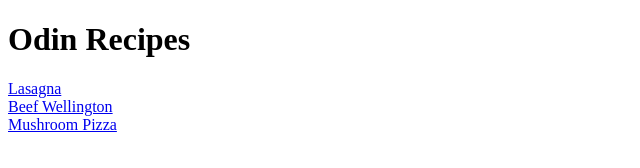
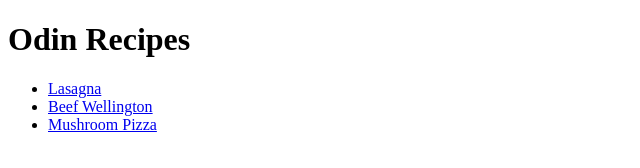
Before and after one commit to mulisa-code/odin-recipes, a plain HTML site: page index.html in a window 1280 px wide. Shown: the whole page, without its empty margins (0-640 px from the left). Drawn offline with Linux system fonts and the light colour scheme.

Commit message:
Create an unordered list for recipes
The recipes are placed in an unordered list

```diff
--- a/index.html
+++ b/index.html
@@ -7,10 +7,10 @@
 </head>
 <body>
     <h1>Odin Recipes</h1>
-    <a href="./recipes/lasagna.html" target="_blank">Lasagna</a>
-    <br>
-    <a href="./recipes/beef-wellington.html" target="_blank">Beef Wellington</a>
-    <br>
-    <a href="./recipes/mushroom-pizza.html" target="_blank">Mushroom Pizza</a>
+    <ul>
+        <li><a href="./recipes/lasagna.html" target="_blank">Lasagna</a></li>
+        <li><a href="./recipes/beef-wellington.html" target="_blank">Beef Wellington</a></li>
+        <li><a href="./recipes/mushroom-pizza.html" target="_blank">Mushroom Pizza</a></li>
+    </ul>
 </body>
 </html>
```
